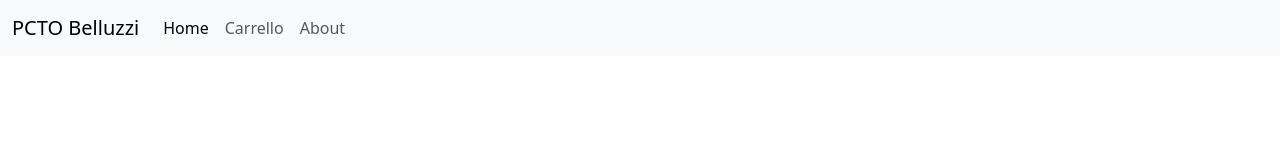
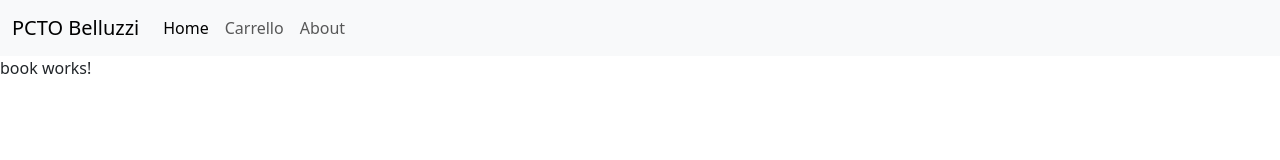
Before and after one commit to dluppoli/DemoAngular, an Angular app: page /isbn/9780099448822 in a window 1280 px wide. Before the commit this address led to /. Shown: the top 160 px of the page. Built offline with nearby package versions, Linux system fonts and the light colour scheme.

Commit message:
BookComponent

```diff
--- a/src/app/app.routes.ts
+++ b/src/app/app.routes.ts
@@ -1,9 +1,12 @@
 import { Routes } from '@angular/router';
 import { HomeComponent } from './components/home/home.component';
 import { AboutComponent } from './components/about/about.component';
+import { NotfoundComponent } from './components/notfound/notfound.component';
+import { BookComponent } from './components/book/book.component';
 
 export const routes: Routes = [
     { path:'', component: HomeComponent },
     { path:'about', component: AboutComponent },
-    //{ path:'**', component: NotFoundComponent }
+    { path:'isbn/:isbn', component: BookComponent },
+    { path:'**', component: NotfoundComponent }
 ];
--- /dev/null
+++ b/src/app/components/book/book.component.html
@@ -0,0 +1 @@
+<p>book works!</p>
--- /dev/null
+++ b/src/app/components/notfound/notfound.component.html
@@ -0,0 +1 @@
+<h1 class="text-danger">Pagina non trovata</h1>
--- a/src/app/services/books.service.ts
+++ b/src/app/services/books.service.ts
@@ -127,4 +127,8 @@ export class BooksService {
   getBooks(): Book[] {
     return this._books;
   }
+
+  getOneBook(isbn: string): Book | undefined {
+    return this._books.find(book => book.isbn === isbn);
+  }
 }
```
Also changed, not shown: src/app/components/book/book.component.ts (added, +16 -0 lines), src/app/components/notfound/notfound.component.ts (added, +12 -0 lines), src/app/components/book/book.component.css (added), src/app/components/notfound/notfound.component.css (added).
